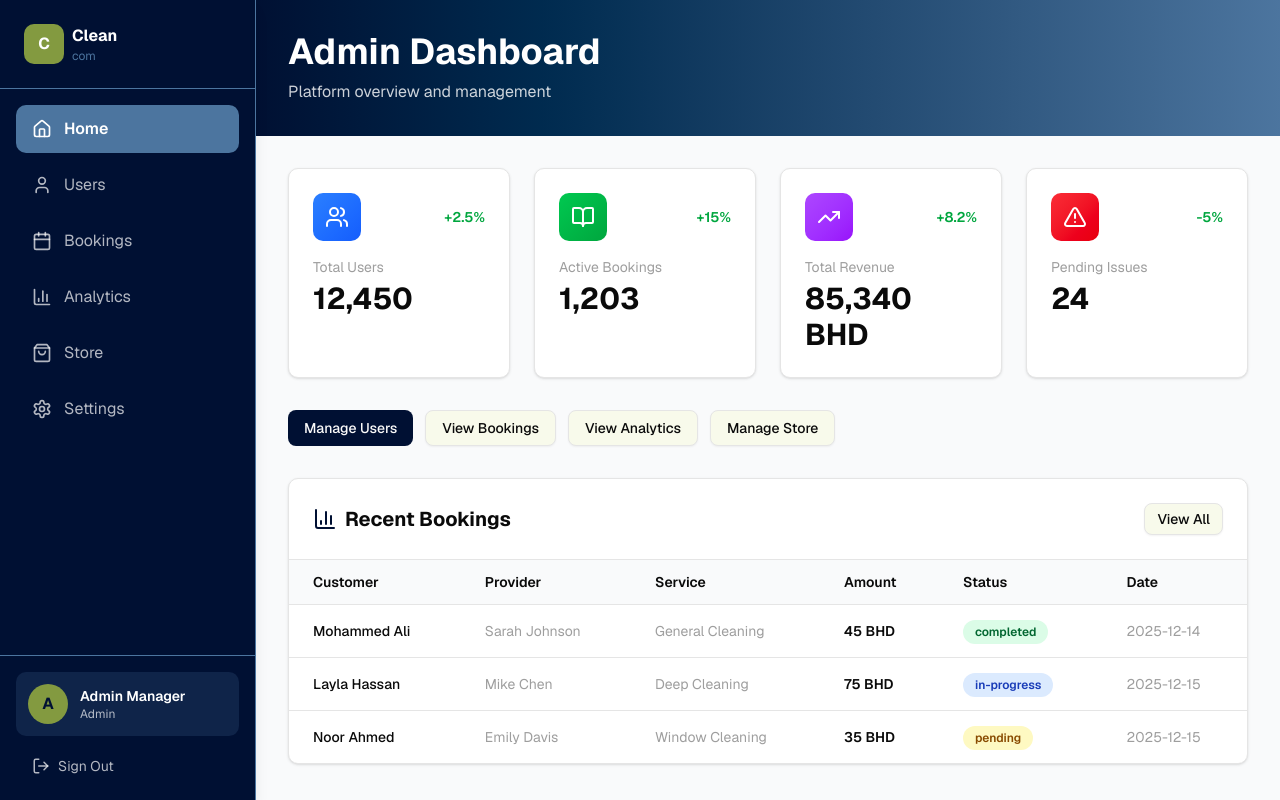
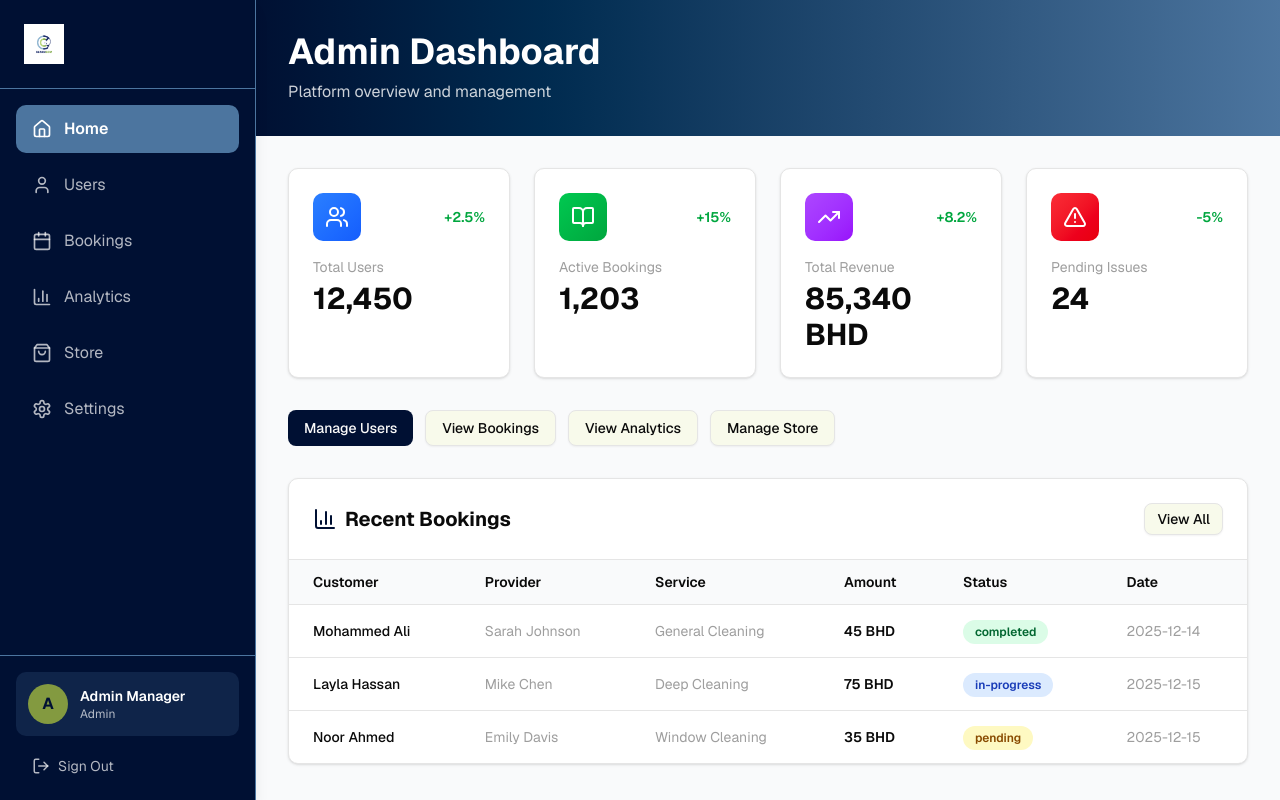
Before and after one commit to shamsu557/cleancom, a Next.js app: page /dashboard/admin in a window 1280 px wide. Built offline with nearby package versions, Linux system fonts and the light colour scheme.

Commit message:
Add files via upload

```diff
--- a/components/navigation/dashboard-nav.tsx
+++ b/components/navigation/dashboard-nav.tsx
@@ -2,8 +2,20 @@
 
 import { useState } from "react"
 import Link from "next/link"
+import Image from "next/image"
 import { usePathname } from "next/navigation"
-import { Menu, X, LogOut, Settings, User, Home, Calendar, ShoppingBag, Briefcase, BarChart3 } from "lucide-react"
+import {
+  Menu,
+  X,
+  LogOut,
+  Settings,
+  User,
+  Home,
+  Calendar,
+  ShoppingBag,
+  Briefcase,
+  BarChart3,
+} from "lucide-react"
 
 const navigationByRole = {
   customer: [
@@ -43,15 +55,21 @@ export function DashboardNav({ role, userName = "User" }: DashboardNavProps) {
 
   return (
     <>
-      {/* Desktop Sidebar */}
+      {/* ================= Desktop Sidebar ================= */}
       <aside className="hidden lg:flex flex-col fixed left-0 top-0 w-64 h-screen bg-primary text-white border-r border-primary-light shadow-lg">
         {/* Logo */}
-        <Link href={`/dashboard/${role}`} className="p-6 border-b border-primary-light flex items-center gap-2">
-          <div className="w-10 h-10 bg-accent rounded-lg flex items-center justify-center font-bold">C</div>
-          <div>
-            <div className="font-bold text-white">Clean</div>
-            <div className="text-xs text-primary-light">com</div>
-          </div>
+        <Link
+          href={`/dashboard/${role}`}
+          className="p-6 border-b border-primary-light flex items-center"
+        >
+          <Image
+            src="/cleancom logo2-06.jpg"
+            alt="Cleancom Logo"
+            width={150}
+            height={40}
+            className="h-10 w-auto object-contain"
+            priority
+          />
         </Link>
 
         {/* Navigation */}
@@ -60,6 +78,7 @@ export function DashboardNav({ role, userName = "User" }: DashboardNavProps) {
             {navigation.map((item) => {
               const Icon = item.icon
               const isActive = pathname === item.href
+
               return (
                 <li key={item.href}>
                   <Link
@@ -86,10 +105,13 @@ export function DashboardNav({ role, userName = "User" }: DashboardNavProps) {
               {userName.charAt(0)}
             </div>
             <div className="flex-1 min-w-0">
-              <p className="text-sm font-semibold text-white truncate">{userName}</p>
+              <p className="text-sm font-semibold text-white truncate">
+                {userName}
+              </p>
               <p className="text-xs text-white/70 capitalize">{role}</p>
             </div>
           </div>
+
           <button className="w-full flex items-center gap-2 px-4 py-2 rounded-lg text-white/70 hover:text-white hover:bg-primary-light/20 transition-colors text-sm">
             <LogOut size={18} />
             Sign Out
@@ -97,13 +119,20 @@ export function DashboardNav({ role, userName = "User" }: DashboardNavProps) {
         </div>
       </aside>
 
-      {/* Mobile Header */}
+      {/* ================= Mobile Header ================= */}
       <header className="lg:hidden fixed top-0 left-0 right-0 z-40 bg-primary text-white border-b border-primary-light shadow-sm">
         <div className="flex items-center justify-between h-16 px-4">
-          <Link href={`/dashboard/${role}`} className="flex items-center gap-2">
-            <div className="w-8 h-8 bg-accent rounded flex items-center justify-center font-bold text-xs">C</div>
-            <span className="font-bold">Cleancom</span>
+          <Link href={`/dashboard/${role}`} className="flex items-center">
+            <Image
+              src="/cleancom logo2-06.jpg"
+              alt="Cleancom Logo"
+              width={120}
+              height={32}
+              className="h-8 w-auto object-contain"
+              priority
+            />
           </Link>
+
           <button onClick={() => setIsOpen(!isOpen)} className="p-2">
             {isOpen ? <X size={24} /> : <Menu size={24} />}
           </button>
@@ -116,13 +145,16 @@ export function DashboardNav({ role, userName = "User" }: DashboardNavProps) {
               {navigation.map((item) => {
                 const Icon = item.icon
                 const isActive = pathname === item.href
+
                 return (
                   <li key={item.href}>
                     <Link
                       href={item.href}
                       onClick={() => setIsOpen(false)}
                       className={`flex items-center gap-3 px-4 py-3 transition-colors ${
-                        isActive ? "bg-primary text-white font-semibold" : "text-white/80 hover:bg-primary/50"
+                        isActive
+                          ? "bg-primary text-white font-semibold"
+                          : "text-white/80 hover:bg-primary/50"
                       }`}
                     >
                       <Icon size={20} />
@@ -131,6 +163,7 @@ export function DashboardNav({ role, userName = "User" }: DashboardNavProps) {
                   </li>
                 )
               })}
+
               <li>
                 <button className="w-full text-left flex items-center gap-3 px-4 py-3 text-white/80 hover:bg-primary/50">
                   <LogOut size={20} />
```
